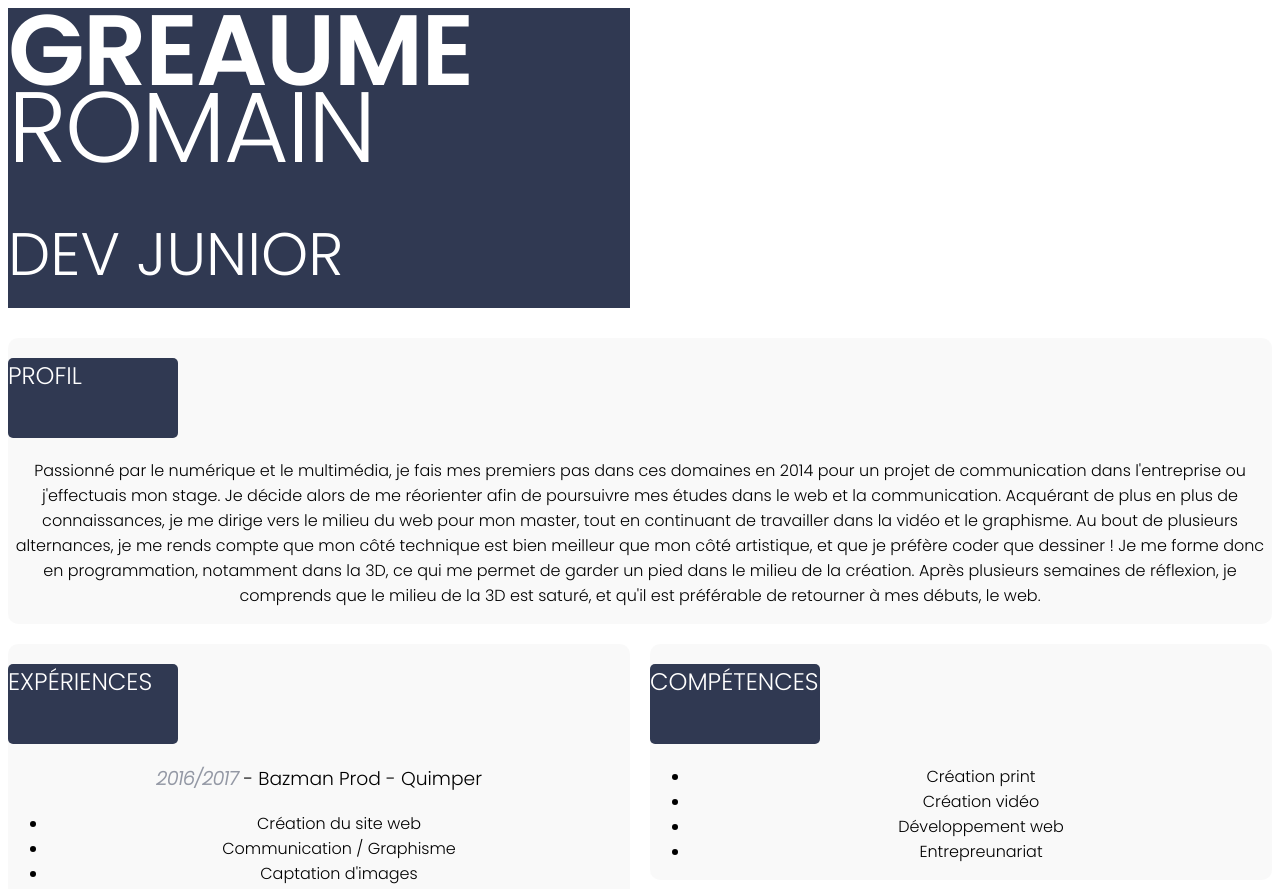
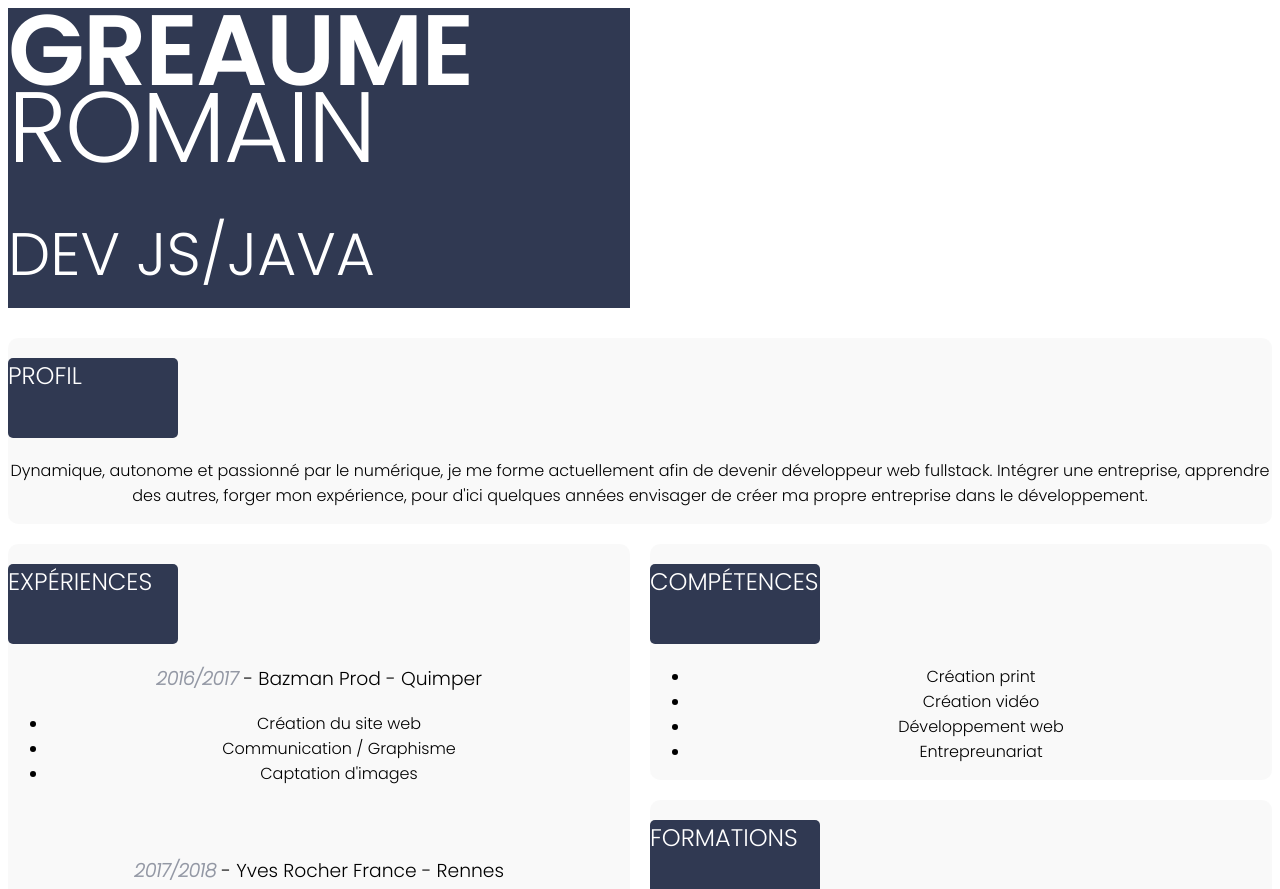
Before and after one commit to romgrm/romgrm.github.io, a plain HTML site: page index.html in a window 1280 px wide. Shown: the top 889 px of the page. Drawn offline with Linux system fonts and the light colour scheme.

Commit message:
CV FINAL_MODIFS PROFIL

```diff
--- a/index.html
+++ b/index.html
@@ -19,7 +19,7 @@
         <div class="identite">
             <h1 class="nomDeFamille">GREAUME</h1>
             <h1 class="prenom">ROMAIN</h1>
-            <h2 class="statut">DEV JUNIOR</h2>
+            <h2 class="statut">DEV JS/JAVA</h2>
         </div>
 
         <!--<div class="photo">
@@ -28,15 +28,9 @@
 
          <div class="profil zoom">
             <h2 class="Categories">PROFIL</h2>
-            <p>Passionné par le numérique et le multimédia, je fais mes premiers pas dans ces domaines
-            en 2014 pour un projet de communication dans l'entreprise ou j'effectuais mon stage.
-            Je décide alors de me réorienter afin de poursuivre mes études dans le web et la communication.
-            Acquérant de plus en plus de connaissances, je me dirige vers le milieu du web pour mon master,
-            tout en continuant de travailler dans la vidéo et le graphisme. Au bout de plusieurs alternances,
-            je me rends compte que mon côté technique est bien meilleur que mon côté artistique, et que je préfère
-            coder que dessiner ! Je me forme donc en programmation, notamment dans la 3D, ce qui me permet de garder
-            un pied dans le milieu de la création. Après plusieurs semaines de réflexion, je comprends que le
-            milieu de la 3D est saturé, et qu'il est préférable de retourner à mes débuts, le web.
+            <p>Dynamique, autonome et passionné par le numérique, je me forme actuellement afin de devenir
+                développeur web fullstack. Intégrer une entreprise, apprendre des autres, forger mon expérience,
+                pour d'ici quelques années envisager de créer ma propre entreprise dans le développement.
             </p>
         </div>
 
```
